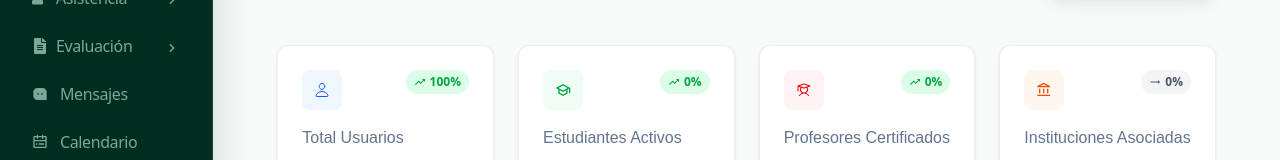
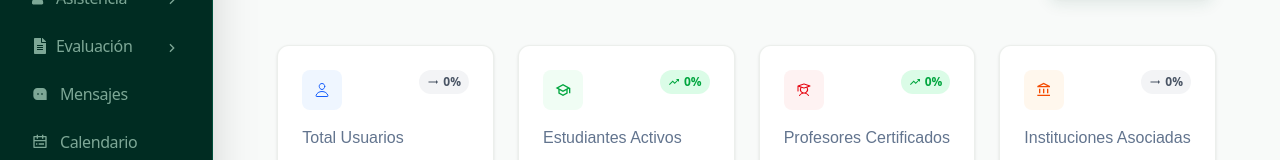
Before and after one commit to Olozano1194/entidadesReact, a React (Vite) app: page /admin in a window 1280 px wide. Shown: the part 230-390 px from the top of the page. Built offline with nearby package versions, Linux system fonts and the light colour scheme; no server answers; sample sign-in values are in the browser's storage.

Commit message:
fix(ui): hacer dinamico el porcentaje de la card de usuarios

```diff
--- a/src/components/home/admin/HomeAdmin.tsx
+++ b/src/components/home/admin/HomeAdmin.tsx
@@ -106,8 +106,8 @@ const HomeAdmin = () => {
                     icon={<IoPersonOutline />}
                     iconColor="text-blue-600"
                     iconBg="bg-blue-50"
-                    trend="100%"
-                    trendType="up"
+                    trend={stats.totalUsers > 0 ? "100%" : "0%"}
+                    trendType={stats.totalUsers > 0 ? "up" : "neutral"}
                 />
                 <HomeCard
                     title="Estudiantes Activos"
```
